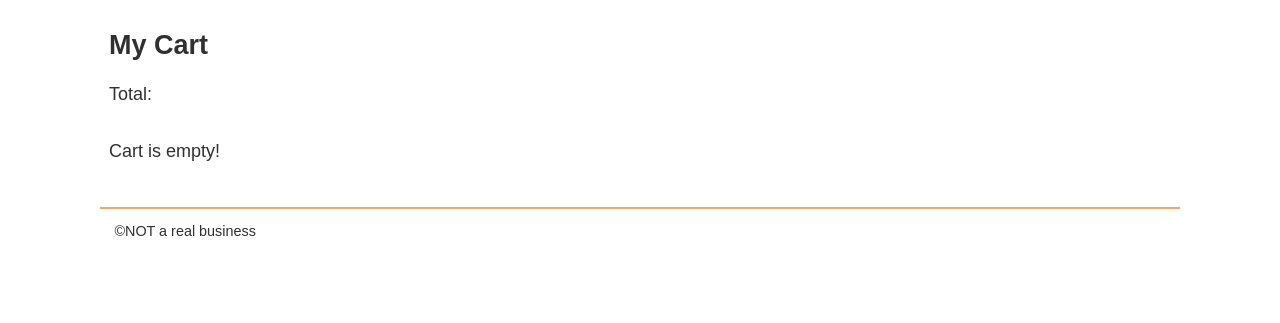
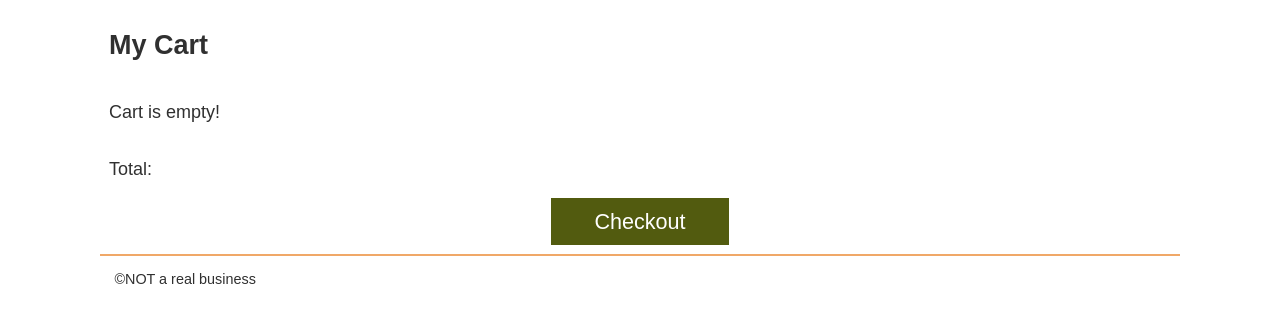
Before and after one commit to Ashle3/group4activity, a website: page src/cart/index.html in a window 1280 px wide. Shown: the part 63-386 px from the top of the page. Drawn offline with Linux system fonts and the light colour scheme; files whose address does not match are found by name.

Commit message:
Checkout form

```diff
--- a/src/cart/index.html
+++ b/src/cart/index.html
@@ -20,40 +20,13 @@
       <section class="products">
         <h2>My Cart</h2>
 
+        <ul class="product-list"></ul>
+
         <div class="cart-footer hide"><p class="cart-total">Total: </p></div>
 
-        <ul class="product-list">
-          <!-- <li class="cart-card divider">
-            <a href="product_pages/marmot-ajax-3.html" class="cart-card__image">
-              <img
-                src="images/tents/marmot-ajax-tent-3-person-3-season-in-pale-pumpkin-terracotta~p~880rr_01~320.jpg"
-                alt="Marmot Ajax tent"
-              />
-            </a>
-            <a href="product_pages/marmot-ajax-3.html">
-              <h2 class="card__name">Marmot Ajax Tent - 3-Person, 3-Season</h2>
-            </a>
-            <p class="cart-card__color">Pale Pumpkin/Terracotta</p>
-            <p class="cart-card__quantity">qty: 1</p>
-            <p class="cart-card__price">$199.99</p>
-          </li>
-          <li class="cart-card divider">
-            <a href="product_pages/marmot-ajax-3.html" class="cart-card__image">
-              <img
-                src="images/tents/the-north-face-talus-tent-4-person-3-season-in-golden-oak-saffron-yellow~p~985rf_01~320.jpg"
-                alt="Talus Tent - 4-Person, 3-Season"
-              />
-            </a>
-            <a href="product_pages/marmot-ajax-3.html">
-              <h2 class="card__name">
-                The North Face Talus Tent - 4-Person, 3-Season
-              </h2></a
-            >
-            <p class="cart-card__color">Golden Oak/Saffron Yellow</p>
-            <p class="cart-card__quantity">qty: 1</p>
-            <p class="cart-card__price">$199.99</p>
-          </li> -->
-        </ul>
+        <a href="../checkout/index.html"></a>
+        <button>Checkout</button>
+
       </section>
     </main>
 
```
